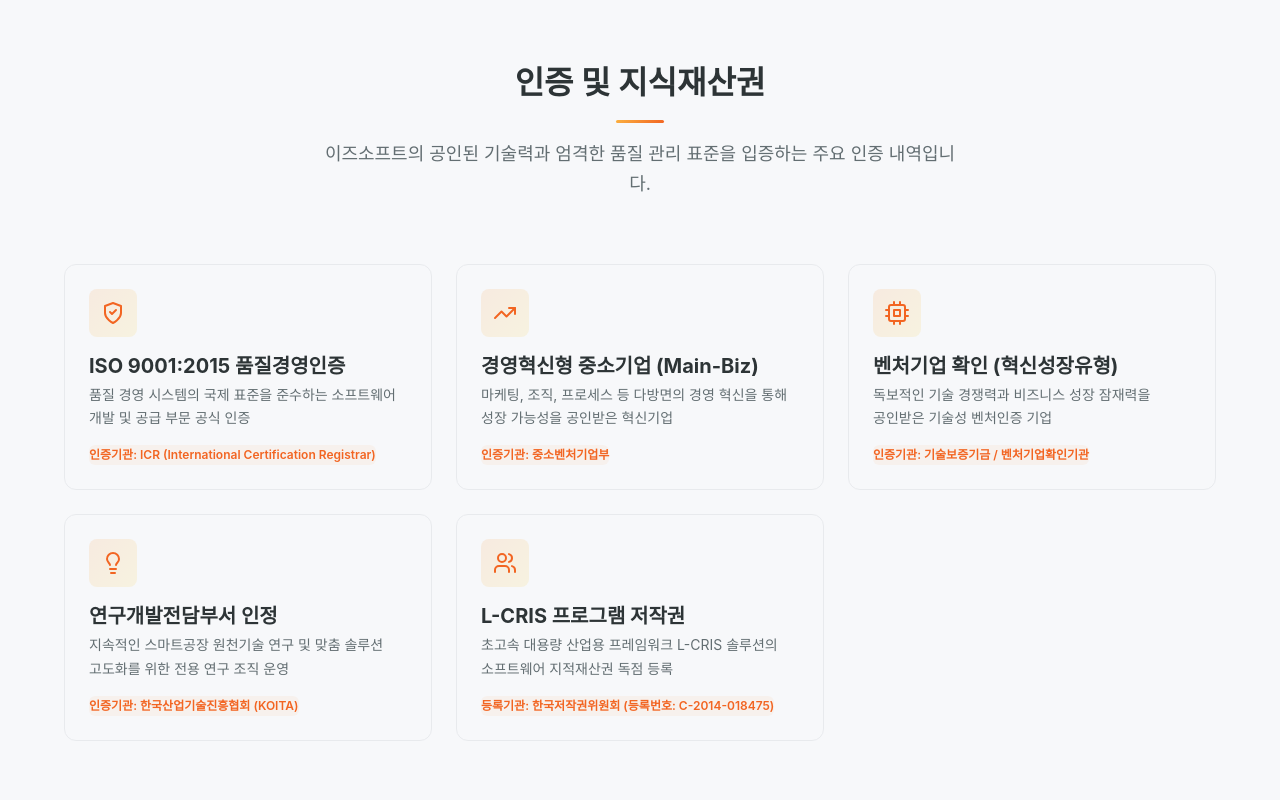
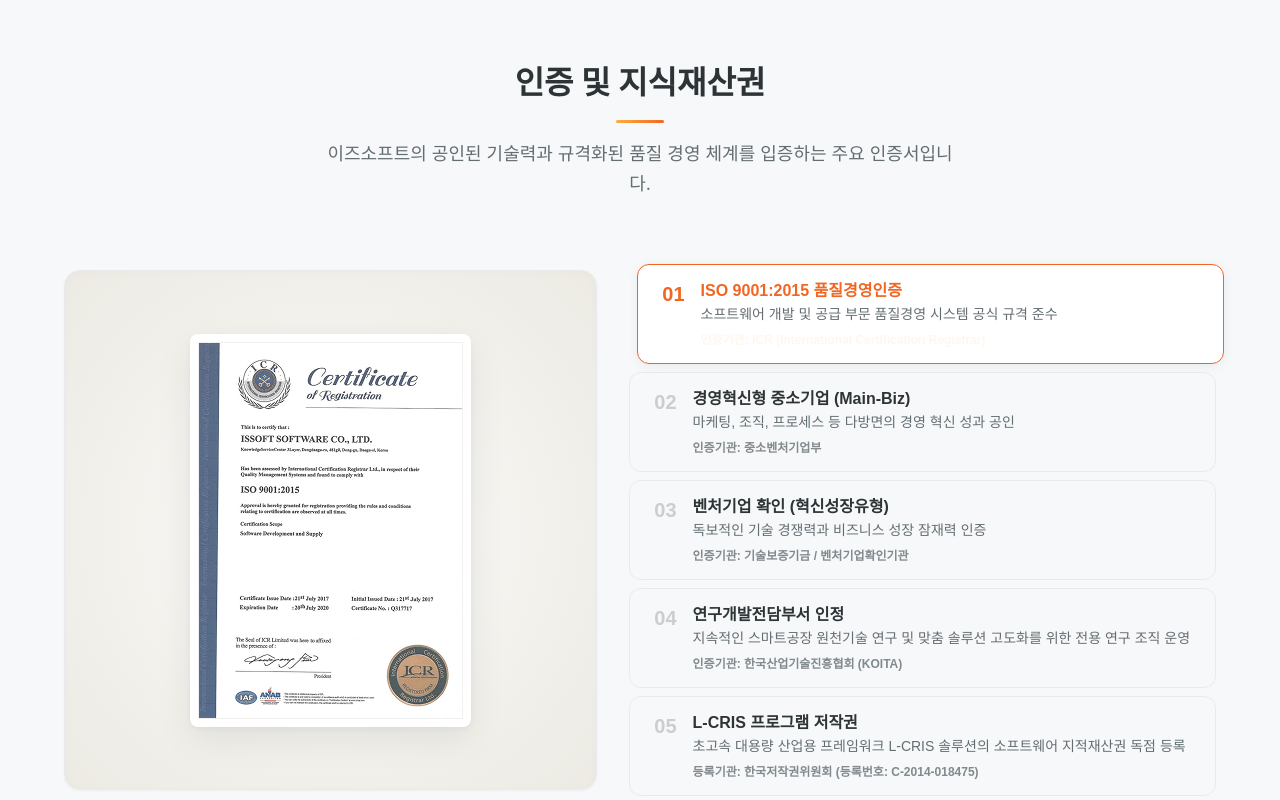
Before and after one commit to issoftdev/homepage_2026, an Astro site in the folder issoft-renewal/: page /about in a window 1280 px wide. Shown: the part 2860-3660 px from the top of the page. Built offline with nearby package versions, Linux system fonts and the light colour scheme; Astro itself is replaced by a stand-in of ours; a web font is replaced by a local one.

Commit message:
feat: design interactive certification showcase gallery showing real certificate images

```diff
--- a/issoft-renewal/src/pages/about.astro
+++ b/issoft-renewal/src/pages/about.astro
@@ -65,33 +65,33 @@
 const certifications = [
   {
     title: 'ISO 9001:2015 품질경영인증',
-    desc: '품질 경영 시스템의 국제 표준을 준수하는 소프트웨어 개발 및 공급 부문 공식 인증',
+    desc: '소프트웨어 개발 및 공급 부문 품질경영 시스템 공식 규격 준수',
     org: '인증기관: ICR (International Certification Registrar)',
-    icon: 'shield',
+    image: '/images/certs/cert_5.png',
   },
   {
     title: '경영혁신형 중소기업 (Main-Biz)',
-    desc: '마케팅, 조직, 프로세스 등 다방면의 경영 혁신을 통해 성장 가능성을 공인받은 혁신기업',
+    desc: '마케팅, 조직, 프로세스 등 다방면의 경영 혁신 성과 공인',
     org: '인증기관: 중소벤처기업부',
-    icon: 'chart',
+    image: '/images/certs/cert_4.png',
   },
   {
     title: '벤처기업 확인 (혁신성장유형)',
-    desc: '독보적인 기술 경쟁력과 비즈니스 성장 잠재력을 공인받은 기술성 벤처인증 기업',
+    desc: '독보적인 기술 경쟁력과 비즈니스 성장 잠재력 인증',
     org: '인증기관: 기술보증기금 / 벤처기업확인기관',
-    icon: 'cpu',
+    image: '/images/certs/cert_1.png',
   },
   {
     title: '연구개발전담부서 인정',
     desc: '지속적인 스마트공장 원천기술 연구 및 맞춤 솔루션 고도화를 위한 전용 연구 조직 운영',
     org: '인증기관: 한국산업기술진흥협회 (KOITA)',
-    icon: 'lightbulb',
+    image: '/images/certs/cert_3.png',
   },
   {
     title: 'L-CRIS 프로그램 저작권',
     desc: '초고속 대용량 산업용 프레임워크 L-CRIS 솔루션의 소프트웨어 지적재산권 독점 등록',
     org: '등록기관: 한국저작권위원회 (등록번호: C-2014-018475)',
-    icon: 'users',
+    image: '/images/certs/cert_2.png',
   },
 ];
 ---
@@ -264,20 +264,53 @@
     <div class="container">
       <div class="section__header fade-in">
         <h2 class="section__title" id="cert-title">인증 및 지식재산권</h2>
-        <p class="section__subtitle">이즈소프트의 공인된 기술력과 엄격한 품질 관리 표준을 입증하는 주요 인증 내역입니다.</p>
+        <p class="section__subtitle">이즈소프트의 공인된 기술력과 규격화된 품질 경영 체계를 입증하는 주요 인증서입니다.</p>
       </div>
 
-      <div class="cert-grid fade-in">
-        {certifications.map((c) => (
-          <div class="cert-card">
-            <div class="cert-card__icon">
-              <Fragment set:html={iconMap[c.icon]} />
-            </div>
-            <h3 class="cert-card__title">{c.title}</h3>
-            <p class="cert-card__desc">{c.desc}</p>
-            <span class="cert-card__org">{c.org}</span>
+      <div class="cert-showcase fade-in">
+        <!-- Left: Image Viewer Frame -->
+        <div class="cert-showcase__viewer">
+          <div class="cert-image-frame">
+            <img
+              id="cert-display-img"
+              src={certifications[0].image}
+              alt={`${certifications[0].title} 원본`}
+              class="cert-display-img"
+            />
           </div>
-        ))}
+        </div>
+
+        <!-- Right: Interactive Selector List -->
+        <div class="cert-showcase__selector">
+          {certifications.map((c, idx) => (
+            <button
+              type="button"
+              class={`cert-select-btn ${idx === 0 ? 'active' : ''}`}
+              data-img={c.image}
+              data-alt={c.title}
+              onclick={`
+                const img = document.getElementById('cert-display-img');
+                if (img) {
+                  img.style.opacity = '0';
+                  setTimeout(() => {
+                    img.src = '${c.image}';
+                    img.alt = '${c.title} 원본';
+                    img.style.opacity = '1';
+                  }, 150);
+                }
+                document.querySelectorAll('.cert-select-btn').forEach(btn => btn.classList.remove('active'));
+                this.classList.add('active');
+              `}
+            >
+              <span class="cert-select-btn__num">{String(idx + 1).padStart(2, '0')}</span>
+              <div class="cert-select-btn__content">
+                <h3 class="cert-select-btn__title">{c.title}</h3>
+                <p class="cert-select-btn__desc">{c.desc}</p>
+                <span class="cert-select-btn__org">{c.org}</span>
+              </div>
+            </button>
+          ))}
+        </div>
       </div>
     </div>
   </section>
@@ -809,84 +842,152 @@
     }
   }
 
-  /* Certifications section styling */
-  .cert-grid {
+  /* Premium Interactive Showcase Gallery */
+  .cert-showcase {
     display: grid;
-    grid-template-columns: repeat(3, 1fr);
-    gap: var(--space-lg);
+    grid-template-columns: 1fr 1.1fr;
+    gap: var(--space-xl);
+    align-items: center;
+    margin-top: var(--space-xl);
   }
 
-  .cert-card {
-    background-color: var(--color-surface);
+  .cert-showcase__viewer {
+    display: flex;
+    justify-content: center;
+    align-items: center;
+    background: radial-gradient(circle at center, #fbfbf9 0%, #eceae3 100%);
+    border: 1px solid var(--color-border);
+    border-radius: var(--radius-xl);
+    padding: var(--space-xl);
+    box-shadow: inset 0 2px 8px rgba(0,0,0,0.02), var(--shadow-sm);
+    min-height: 520px;
+  }
+
+  .cert-image-frame {
+    background-color: var(--color-white);
+    padding: var(--space-sm);
+    border-radius: var(--radius-md);
+    box-shadow: 0 12px 36px rgba(0,0,0,0.08), 0 2px 6px rgba(0,0,0,0.04);
+    transition: transform 0.3s ease;
+    display: flex;
+    justify-content: center;
+    align-items: center;
+    max-width: 100%;
+  }
+
+  .cert-image-frame:hover {
+    transform: scale(1.02);
+  }
+
+  .cert-display-img {
+    max-width: 320px;
+    height: auto;
+    max-height: 440px;
+    object-fit: contain;
+    border: 1px solid #f0f0f0;
+    display: block;
+    transition: opacity 0.15s ease-in-out;
+  }
+
+  .cert-showcase__selector {
+    display: flex;
+    flex-direction: column;
+    gap: var(--space-sm);
+  }
+
+  .cert-select-btn {
+    background: var(--color-surface);
     border: 1px solid var(--color-border);
     border-radius: var(--radius-lg);
-    padding: var(--space-lg);
-    transition: transform var(--transition-normal), box-shadow var(--transition-normal);
+    padding: var(--space-md) var(--space-lg);
+    text-align: left;
+    cursor: pointer;
+    transition: all var(--transition-normal);
+    display: flex;
+    align-items: flex-start;
+    gap: var(--space-md);
+    width: 100%;
+  }
+
+  .cert-select-btn:hover {
+    border-color: var(--color-brand-orange-light);
+    background-color: var(--color-white);
+    transform: translateX(4px);
+  }
+
+  .cert-select-btn.active {
+    border-color: var(--color-brand-orange);
+    background-color: var(--color-white);
+    box-shadow: var(--shadow-md);
+    transform: translateX(8px);
+  }
+
+  .cert-select-btn__num {
+    font-size: var(--font-size-lg);
+    font-weight: 800;
+    color: var(--color-text-secondary);
+    opacity: 0.3;
+    margin-top: 2px;
+    transition: color 0.3s ease, opacity 0.3s ease;
+  }
+
+  .cert-select-btn.active .cert-select-btn__num {
+    color: var(--color-brand-orange);
+    opacity: 1;
+  }
+
+  .cert-select-btn__content {
     display: flex;
     flex-direction: column;
-    align-items: flex-start;
+    gap: 2px;
   }
 
-  .cert-card:hover {
-    transform: translateY(-4px);
-    box-shadow: var(--shadow-md);
-    border-color: var(--color-brand-orange-light);
+  .cert-select-btn__title {
+    font-size: var(--font-size-base);
+    font-weight: 700;
+    color: var(--color-text-primary);
+    margin: 0;
+    transition: color 0.3s ease;
   }
 
-  .cert-card__icon {
-    width: 48px;
-    height: 48px;
-    background: linear-gradient(135deg, rgba(255, 122, 0, 0.1), rgba(255, 199, 0, 0.1));
+  .cert-select-btn.active .cert-select-btn__title {
     color: var(--color-brand-orange);
-    border-radius: var(--radius-md);
-    display: flex;
-    align-items: center;
-    justify-content: center;
-    margin-bottom: var(--space-md);
   }
 
-  .cert-card__icon :global(svg) {
-    width: 24px;
-    height: 24px;
-  }
-
-  .cert-card__title {
-    font-size: var(--font-size-lg);
-    font-weight: 700;
-    color: var(--color-text-primary);
-    margin-bottom: var(--space-xs);
+  .cert-select-btn__desc {
+    font-size: var(--font-size-sm);
+    color: var(--color-text-secondary);
+    margin: 0 0 4px 0;
+    line-height: 1.45;
     word-break: keep-all;
   }
 
-  .cert-card__desc {
-    font-size: var(--font-size-sm);
+  .cert-select-btn__org {
+    font-size: var(--font-size-xs);
+    font-weight: 600;
     color: var(--color-text-secondary);
-    line-height: 1.65;
-    margin-bottom: var(--space-md);
-    flex-grow: 1;
-    word-break: keep-all;
+    opacity: 0.8;
+    align-self: flex-start;
   }
 
-  .cert-card__org {
-    font-size: var(--font-size-xs);
-    font-weight: 600;
-    color: var(--color-brand-orange);
-    background-color: rgba(255, 122, 0, 0.05);
-    padding: var(--space-2xs) var(--space-xs);
-    border-radius: var(--radius-sm);
-    display: inline-block;
+  .cert-select-btn.active .cert-select-btn__org {
+    color: var(--color-brand-orange-light);
   }
 
-  /* Responsive styling for certifications */
   @media (max-width: 1023px) {
-    .cert-grid {
-      grid-template-columns: repeat(2, 1fr);
+    .cert-showcase {
+      grid-template-columns: 1fr;
+      gap: var(--space-lg);
     }
-  }
 
-  @media (max-width: 767px) {
-    .cert-grid {
-      grid-template-columns: 1fr;
+    .cert-showcase__viewer {
+      min-height: 440px;
+      padding: var(--space-lg);
+    }
+
+    .cert-display-img {
+      max-width: 280px;
+      max-height: 380px;
     }
   }
 </style>
--- a/issoft-renewal/src/pages/en/about.astro
+++ b/issoft-renewal/src/pages/en/about.astro
@@ -67,31 +67,31 @@
     title: 'ISO 9001:2015 Quality Management',
     desc: 'Official certification for compliance with international quality management system standards in software development and supply.',
     org: 'Certified by: ICR (International Certification Registrar)',
-    icon: 'shield',
+    image: '/images/certs/cert_5.png',
   },
   {
     title: 'Main-Biz (Management Innovation)',
     desc: 'Officially recognized as an innovative company with verified growth potential through comprehensive management innovations.',
     org: 'Certified by: Ministry of SMEs and Startups (MSS)',
-    icon: 'chart',
+    image: '/images/certs/cert_4.png',
   },
   {
     title: 'Venture Business Certification',
     desc: 'Certified as an innovative venture business with outstanding technical competitiveness and high growth potential.',
     org: 'Certified by: Korea Venture Business Association / KIBO',
-    icon: 'cpu',
+    image: '/images/certs/cert_1.png',
   },
   {
     title: 'R&D Department Accreditation',
     desc: 'Official authorization for dedicated R&D department focused on developing core industrial software and solution advances.',
     org: 'Accredited by: Korea Industrial Technology Association (KOITA)',
-    icon: 'lightbulb',
+    image: '/images/certs/cert_3.png',
   },
   {
     title: 'L-CRIS Software Copyright',
     desc: 'Exclusive copyright registration for the high-speed, large-capacity industrial software development framework.',
     org: 'Registered at: Korea Copyright Commission (No. C-2014-018475)',
-    icon: 'users',
+    image: '/images/certs/cert_2.png',
   },
 ];
 ---
@@ -264,20 +264,53 @@
     <div class="container">
       <div class="section__header fade-in">
         <h2 class="section__title" id="cert-title">Certifications & Intellectual Property</h2>
-        <p class="section__subtitle">Core credentials proving ISSOFT's engineering competence and quality management standards.</p>
+        <p class="section__subtitle">Core credentials proving ISSOFT's engineering competence and standardized quality management.</p>
       </div>
 
-      <div class="cert-grid fade-in">
-        {certifications.map((c) => (
-          <div class="cert-card">
-            <div class="cert-card__icon">
-              <Fragment set:html={iconMap[c.icon]} />
-            </div>
-            <h3 class="cert-card__title">{c.title}</h3>
-            <p class="cert-card__desc">{c.desc}</p>
-            <span class="cert-card__org">{c.org}</span>
+      <div class="cert-showcase fade-in">
+        <!-- Left: Image Viewer Frame -->
+        <div class="cert-showcase__viewer">
+          <div class="cert-image-frame">
+            <img
+              id="cert-display-img"
+              src={certifications[0].image}
+              alt={`${certifications[0].title} Original`}
+              class="cert-display-img"
+            />
           </div>
-        ))}
+        </div>
+
+        <!-- Right: Interactive Selector List -->
+        <div class="cert-showcase__selector">
+          {certifications.map((c, idx) => (
+            <button
+              type="button"
+              class={`cert-select-btn ${idx === 0 ? 'active' : ''}`}
+              data-img={c.image}
+              data-alt={c.title}
+              onclick={`
+                const img = document.getElementById('cert-display-img');
+                if (img) {
+                  img.style.opacity = '0';
+                  setTimeout(() => {
+                    img.src = '${c.image}';
+                    img.alt = '${c.title} Original';
+                    img.style.opacity = '1';
+                  }, 150);
+                }
+                document.querySelectorAll('.cert-select-btn').forEach(btn => btn.classList.remove('active'));
+                this.classList.add('active');
+              `}
+            >
+              <span class="cert-select-btn__num">{String(idx + 1).padStart(2, '0')}</span>
+              <div class="cert-select-btn__content">
+                <h3 class="cert-select-btn__title">{c.title}</h3>
+                <p class="cert-select-btn__desc">{c.desc}</p>
+                <span class="cert-select-btn__org">{c.org}</span>
+              </div>
+            </button>
+          ))}
+        </div>
       </div>
     </div>
   </section>
@@ -809,84 +842,152 @@
     }
   }
 
-  /* Certifications section styling */
-  .cert-grid {
+  /* Premium Interactive Showcase Gallery */
+  .cert-showcase {
     display: grid;
-    grid-template-columns: repeat(3, 1fr);
-    gap: var(--space-lg);
+    grid-template-columns: 1fr 1.1fr;
+    gap: var(--space-xl);
+    align-items: center;
+    margin-top: var(--space-xl);
   }
 
-  .cert-card {
-    background-color: var(--color-surface);
+  .cert-showcase__viewer {
+    display: flex;
+    justify-content: center;
+    align-items: center;
+    background: radial-gradient(circle at center, #fbfbf9 0%, #eceae3 100%);
+    border: 1px solid var(--color-border);
+    border-radius: var(--radius-xl);
+    padding: var(--space-xl);
+    box-shadow: inset 0 2px 8px rgba(0,0,0,0.02), var(--shadow-sm);
+    min-height: 520px;
+  }
+
+  .cert-image-frame {
+    background-color: var(--color-white);
+    padding: var(--space-sm);
+    border-radius: var(--radius-md);
+    box-shadow: 0 12px 36px rgba(0,0,0,0.08), 0 2px 6px rgba(0,0,0,0.04);
+    transition: transform 0.3s ease;
+    display: flex;
+    justify-content: center;
+    align-items: center;
+    max-width: 100%;
+  }
+
+  .cert-image-frame:hover {
+    transform: scale(1.02);
+  }
+
+  .cert-display-img {
+    max-width: 320px;
+    height: auto;
+    max-height: 440px;
+    object-fit: contain;
+    border: 1px solid #f0f0f0;
+    display: block;
+    transition: opacity 0.15s ease-in-out;
+  }
+
+  .cert-showcase__selector {
+    display: flex;
+    flex-direction: column;
+    gap: var(--space-sm);
+  }
+
+  .cert-select-btn {
+    background: var(--color-surface);
     border: 1px solid var(--color-border);
     border-radius: var(--radius-lg);
-    padding: var(--space-lg);
-    transition: transform var(--transition-normal), box-shadow var(--transition-normal);
+    padding: var(--space-md) var(--space-lg);
+    text-align: left;
+    cursor: pointer;
+    transition: all var(--transition-normal);
+    display: flex;
+    align-items: flex-start;
+    gap: var(--space-md);
+    width: 100%;
+  }
+
+  .cert-select-btn:hover {
+    border-color: var(--color-brand-orange-light);
+    background-color: var(--color-white);
+    transform: translateX(4px);
+  }
+
+  .cert-select-btn.active {
+    border-color: var(--color-brand-orange);
+    background-color: var(--color-white);
+    box-shadow: var(--shadow-md);
+    transform: translateX(8px);
+  }
+
+  .cert-select-btn__num {
+    font-size: var(--font-size-lg);
+    font-weight: 800;
+    color: var(--color-text-secondary);
+    opacity: 0.3;
+    margin-top: 2px;
+    transition: color 0.3s ease, opacity 0.3s ease;
+  }
+
+  .cert-select-btn.active .cert-select-btn__num {
+    color: var(--color-brand-orange);
+    opacity: 1;
+  }
+
+  .cert-select-btn__content {
     display: flex;
     flex-direction: column;
-    align-items: flex-start;
+    gap: 2px;
   }
 
-  .cert-card:hover {
-    transform: translateY(-4px);
-    box-shadow: var(--shadow-md);
-    border-color: var(--color-brand-orange-light);
+  .cert-select-btn__title {
+    font-size: var(--font-size-base);
+    font-weight: 700;
+    color: var(--color-text-primary);
+    margin: 0;
+    transition: color 0.3s ease;
   }
 
-  .cert-card__icon {
-    width: 48px;
-    height: 48px;
-    background: linear-gradient(135deg, rgba(255, 122, 0, 0.1), rgba(255, 199, 0, 0.1));
+  .cert-select-btn.active .cert-select-btn__title {
     color: var(--color-brand-orange);
-    border-radius: var(--radius-md);
-    display: flex;
-    align-items: center;
-    justify-content: center;
-    margin-bottom: var(--space-md);
   }
 
-  .cert-card__icon :global(svg) {
-    width: 24px;
-    height: 24px;
-  }
-
-  .cert-card__title {
-    font-size: var(--font-size-lg);
-    font-weight: 700;
-    color: var(--color-text-primary);
-    margin-bottom: var(--space-xs);
+  .cert-select-btn__desc {
+    font-size: var(--font-size-sm);
+    color: var(--color-text-secondary);
+    margin: 0 0 4px 0;
+    line-height: 1.45;
     word-break: keep-all;
   }
 
-  .cert-card__desc {
-    font-size: var(--font-size-sm);
+  .cert-select-btn__org {
+    font-size: var(--font-size-xs);
+    font-weight: 600;
     color: var(--color-text-secondary);
-    line-height: 1.65;
-    margin-bottom: var(--space-md);
-    flex-grow: 1;
-    word-break: keep-all;
+    opacity: 0.8;
+    align-self: flex-start;
   }
 
-  .cert-card__org {
-    font-size: var(--font-size-xs);
-    font-weight: 600;
-    color: var(--color-brand-orange);
-    background-color: rgba(255, 122, 0, 0.05);
-    padding: var(--space-2xs) var(--space-xs);
-    border-radius: var(--radius-sm);
-    display: inline-block;
+  .cert-select-btn.active .cert-select-btn__org {
+    color: var(--color-brand-orange-light);
   }
 
-  /* Responsive styling for certifications */
   @media (max-width: 1023px) {
-    .cert-grid {
-      grid-template-columns: repeat(2, 1fr);
+    .cert-showcase {
+      grid-template-columns: 1fr;
+      gap: var(--space-lg);
     }
-  }
 
-  @media (max-width: 767px) {
-    .cert-grid {
-      grid-template-columns: 1fr;
+    .cert-showcase__viewer {
+      min-height: 440px;
+      padding: var(--space-lg);
+    }
+
+    .cert-display-img {
+      max-width: 280px;
+      max-height: 380px;
     }
   }
 </style>
```
Also changed, not shown: issoft-renewal/public/images/certs/cert_1.png (added), issoft-renewal/public/images/certs/cert_2.png (added), issoft-renewal/public/images/certs/cert_3.png (added), issoft-renewal/public/images/certs/cert_4.png (added), issoft-renewal/public/images/certs/cert_5.png (added).
